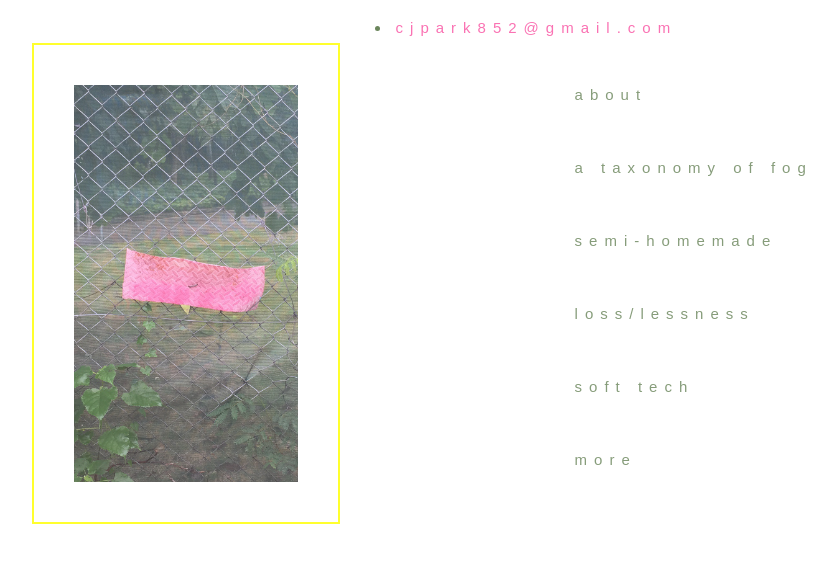
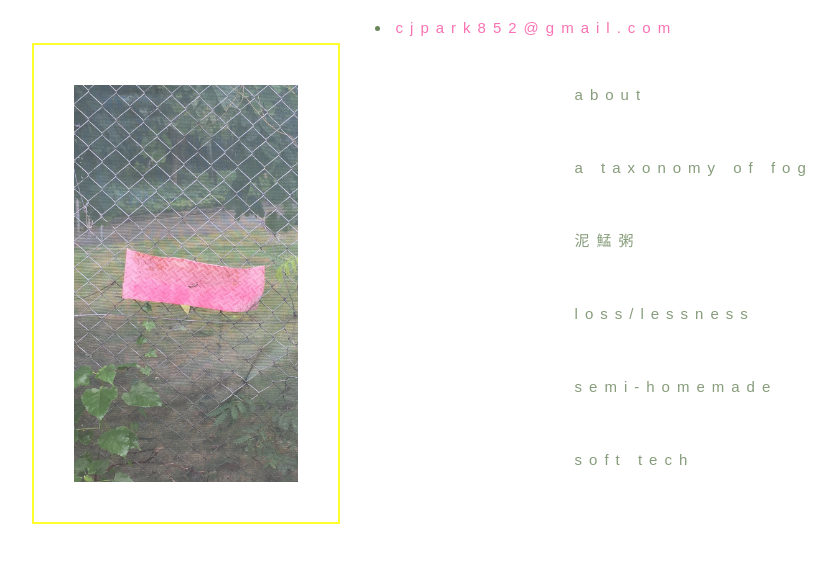
Before and after one commit to cjprk/cjprk.github.io, a plain HTML site: page index.html in a window 1280 px wide. Shown: the whole page, without its empty margins (33-869 px from the left). Drawn offline with Linux system fonts and the light colour scheme.

Commit message:
switcheroo

```diff
--- a/index.html
+++ b/index.html
@@ -17,10 +17,10 @@
       	<nav>
         <li><a href="about.html" class="internal">about</a></li>
         <li><a href="http://fogp.pl/" class="internal">a taxonomy of fog</a></li>
+        <li><a href="indexx.html" class="internal">泥鯭粥</a></li>
+         <li><a href="loss.html" class="internal">loss/lessness</a></li>
         <li><a href="semihomemade.html" class="internal">semi-homemade</a></li>
-        <li><a href="loss.html" class="internal">loss/lessness</a></li>
         <li><a href="skates.html" class="internal">soft tech</a></li>
-        <li><a href="indexx.html" class="internal">more</a></li>
 
       </ul>
   </nav>
```
